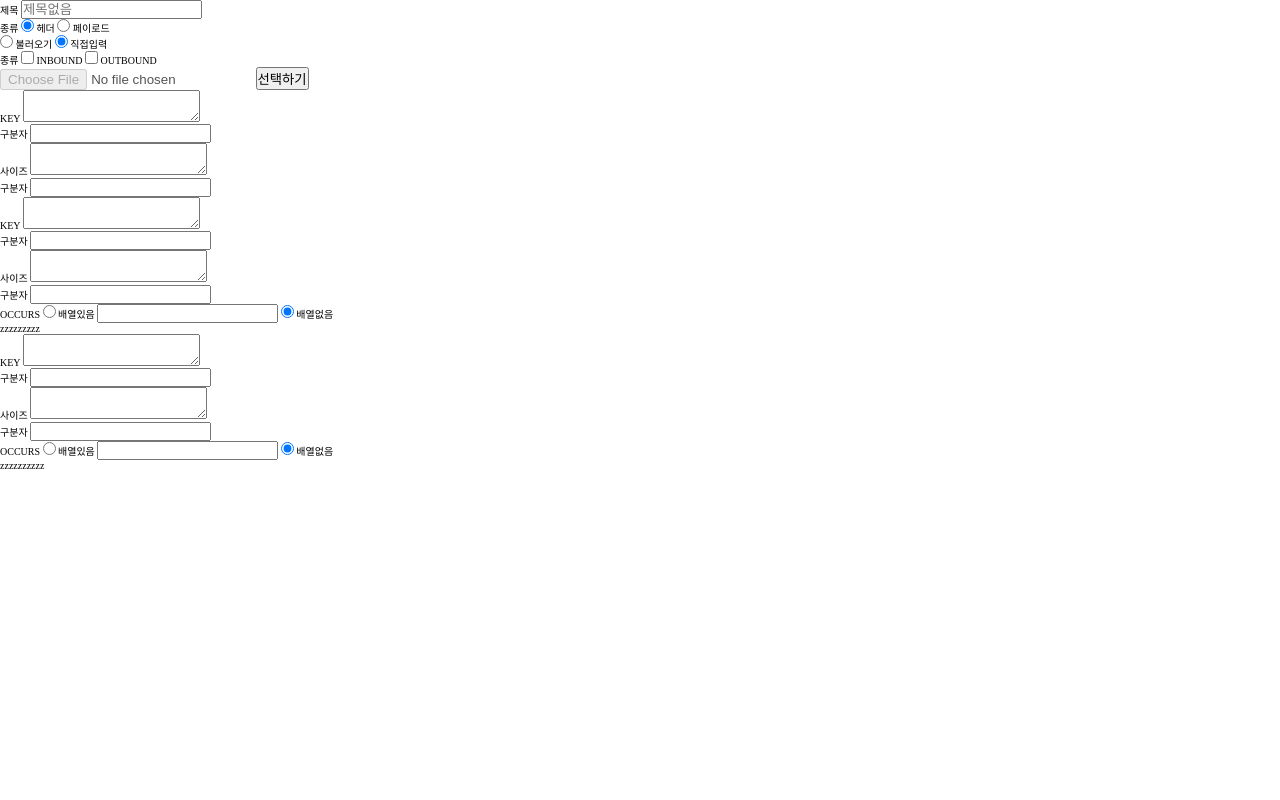
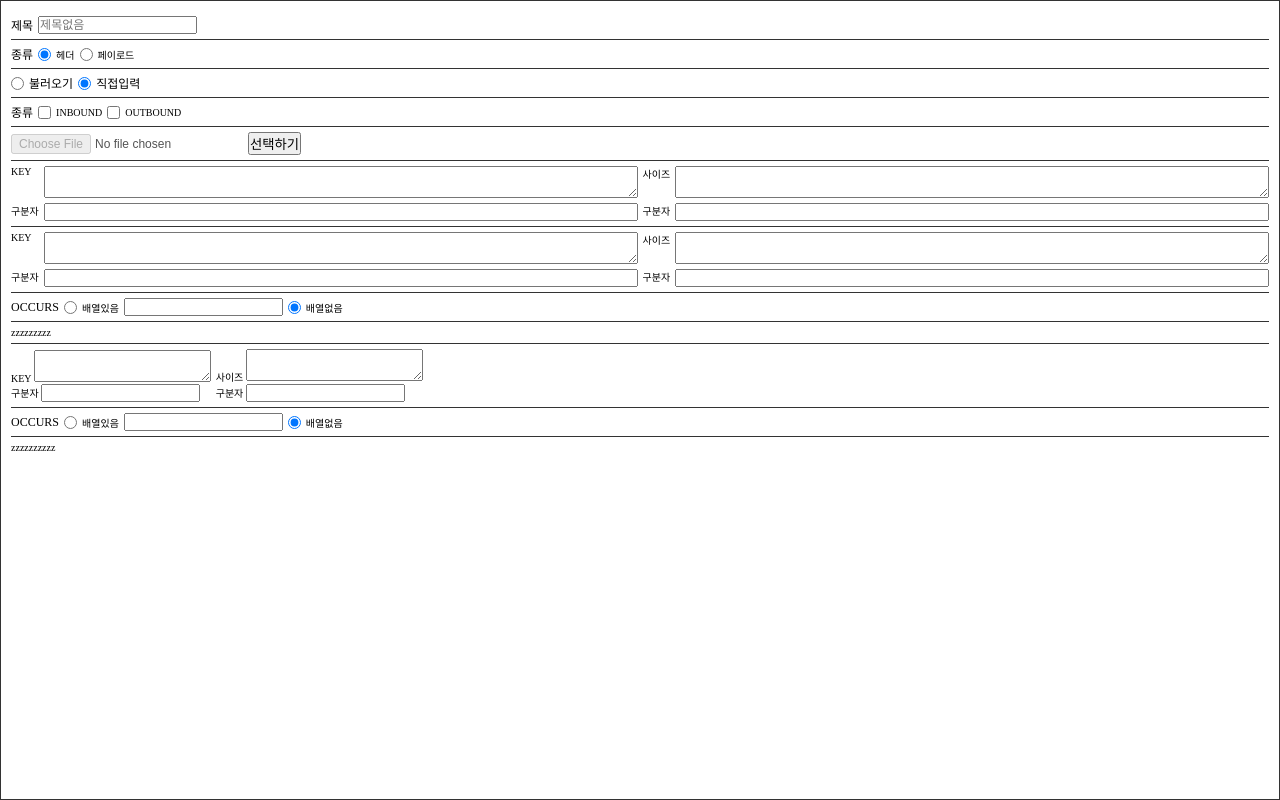
Before and after one commit to a2964573/ParsePacket, a plain HTML site: page src/pages/SavePage.html in a window 1280 px wide. Drawn offline with Linux system fonts and the light colour scheme.

Commit message:
20240325) push

```diff
--- a/src/pages/SavePage.html
+++ b/src/pages/SavePage.html
@@ -52,7 +52,11 @@
                     name = "headerInputType"
                     class = "form-radio__load"
                     checked />
-                <label for="load">불러오기</label>
+                <label
+                    for = "load"
+                    class = "label">
+                    불러오기
+                </label>
                 <input
                     type = "radio"
                     id = "input"
@@ -60,7 +64,9 @@
                     name = "headerInputType"
                     class = "form-radio__input"
                     checked />
-                <label for="input">직접입력</label>
+                <label
+                    for = "input"
+                    class = "label">직접입력</label>
             </div>
             <div>
                 <span>종류</span>
@@ -99,25 +105,20 @@
                 </button>
             </div>
             <div>
-                <div>
+                <div class = "grid">
                     <span>KEY</span>
                     <textarea
                         name="headerKey"
                         id="headerKey"></textarea>
-                    <div>
+                    <span>사이즈</span>
+                    <textarea
+                        name="headerSize"
+                        id="headerSize"></textarea>
                     <span>구분자</span>
                     <input
                         type="text"
                         id = "headerKeyDelimiter"
                         name = "headerKeyDelimiter" />
-                    </div>
-                </div>
-                <div>
-                    <span>사이즈</span>
-                    <textarea
-                        name="headerSize"
-                        id="headerSize"></textarea>
-                    <div>
                     <span>구분자</span>
                     <input
                         type="text"
@@ -125,9 +126,28 @@
                         name = "headerSizeDelimiter" />
                 </div>
             </div>
+            <div>
+                <div class = "grid">
+                    <span>KEY</span>
+                    <textarea
+                        name="inboundKey"
+                        id="inboundKey"></textarea>
+                    <span>사이즈</span>
+                    <textarea
+                        name="inboundSize"
+                        id="inboundSize"></textarea>
+                    <span>구분자</span>
+                    <input
+                        type="text"
+                        id = "inboundKeyDelimiter"
+                        name = "inboundKeyDelimiter" />
+                    <span>구분자</span>
+                    <input
+                        type="text"
+                        id = "inboundSizeDelimiter"
+                        name = "inboundSizeDelimiter" />
                 </div>
-            <div>
-                <div>
+                <!-- <div>
                     <span>KEY</span>
                     <textarea
                         name="inboundKey"
@@ -152,7 +172,7 @@
                             id = "inboundSizeDelimiter"
                             name = "inboundSizeDelimiter" />
                     </div>
-                </div>
+                </div> -->
             </div>
             <div>
                 <span>OCCURS</span>
--- a/src/style/SavePage.css
+++ b/src/style/SavePage.css
@@ -0,0 +1,42 @@
+form {
+    width: 100%;
+    height: 100%;
+    padding: 1rem;
+    box-sizing: border-box;
+    display: flex;
+    flex-direction: column;
+    overflow: show;
+    border: 0.1rem solid #333;
+}
+
+form > div {
+    width: 100%;
+    height: auto;
+    padding: 0.5rem 0;
+    display: flex;
+    flex-direction: row;
+    align-items: center;
+    border-bottom: 0.1rem solid #333;
+    gap: 0.5rem;
+}
+
+form > div:last-child {
+    border-bottom: none;
+}
+
+form > div > span,
+.label {
+    font-size: 1.2rem;
+}
+
+form > div input {
+    font-size: 1.2rem;
+}
+
+.grid {
+    width: 100%;
+    height: auto;
+    display: grid;
+    grid-template-columns: auto 1fr auto 1fr;
+    gap: 0.5rem;
+}
--- a/src/style/default.css
+++ b/src/style/default.css
@@ -7,6 +7,6 @@ li {
     list-style: none;
 }
 
-body {
+html {
     font-size: 10px;
 }
```
Lines whose indentation alone changed are shown as unchanged.
